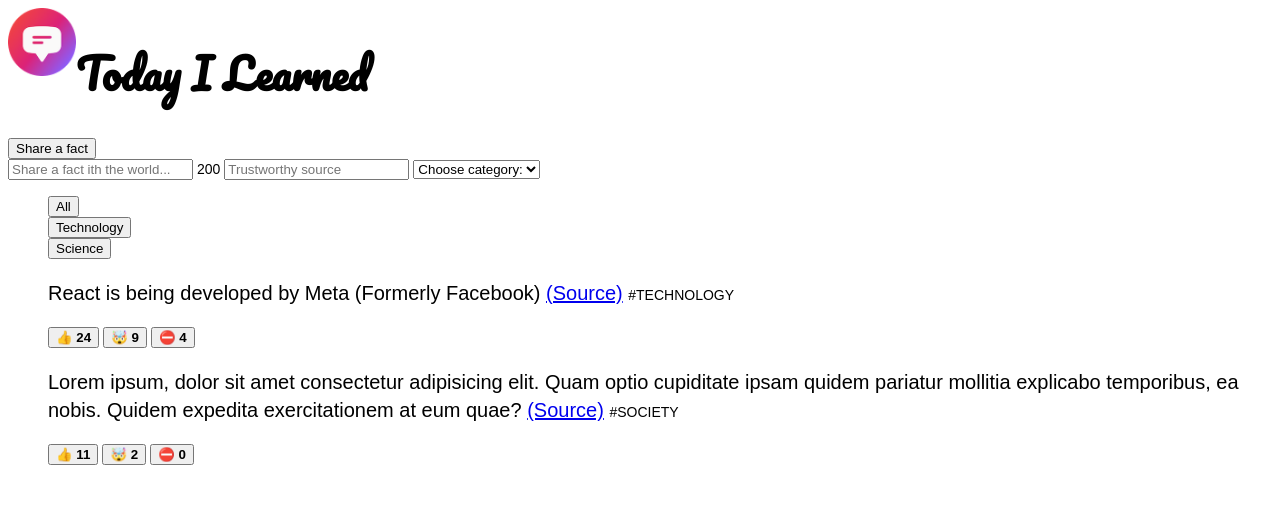
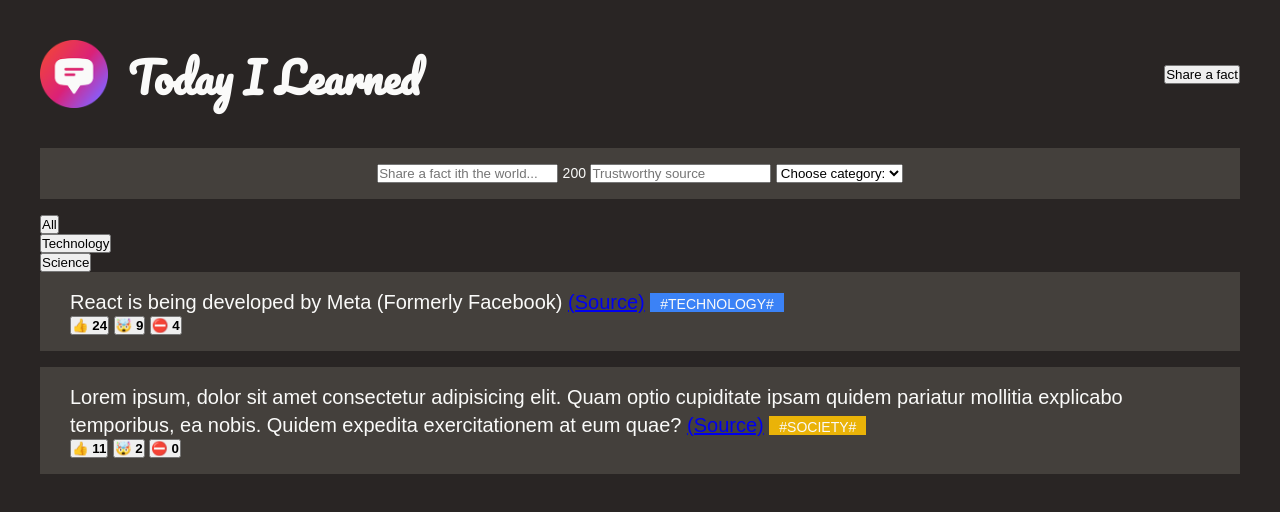
Before and after one commit to brianmbe/Fullstack-app-in-a-wkend, a plain HTML site: page index.html in a window 1280 px wide. Drawn offline with Linux system fonts and the light colour scheme; a web font is replaced by a local one.

Commit message:
add more styles to the app

```diff
--- a/index.html
+++ b/index.html
@@ -7,7 +7,7 @@
     <link rel="stylesheet" href="styles.css" />
   </head>
   <body>
-    <header>
+    <header class="header">
       <div class="logo">
         <img src="./logo.png" alt="Logo" width="68" height="68" />
         <h1 class="title">Today I Learned</h1>
@@ -15,7 +15,7 @@
       <button>Share a fact</button>
     </header>
 
-    <form action="">
+    <form action="" class="card fact-form">
       <input type="text" placeholder="Share a fact ith the world..." />
       <span>200</span>
       <input type="text" placeholder="Trustworthy source" />
@@ -42,11 +42,13 @@
         </ul>
       </aside>
       <ul>
-        <li>
+        <li class="card">
           <p>
             React is being developed by Meta (Formerly Facebook)
             <a href="https://opensource.fb.com/" target="_blank">(Source)</a>
-            <span class="tag">#Technology</span>
+            <span class="tag" style="background-color: #3b82f6"
+              >#Technology#</span
+            >
           </p>
           <div>
             <button>👍 <strong>24</strong></button>
@@ -54,7 +56,7 @@
             <button>⛔️ <strong>4</strong></button>
           </div>
         </li>
-        <li>
+        <li class="card">
           <p>
             Lorem ipsum, dolor sit amet consectetur adipisicing elit. Quam optio
             cupiditate ipsam quidem pariatur mollitia explicabo temporibus, ea
@@ -64,7 +66,7 @@
               target="_blank"
               >(Source)</a
             >
-            <span class="tag">#society</span>
+            <span class="tag" style="background-color: #eab308">#society#</span>
           </p>
           <div>
             <button>👍 <strong>11</strong></button>
--- a/styles.css
+++ b/styles.css
@@ -1,25 +1,65 @@
 @import url("https://fonts.googleapis.com/css2?family=Coiny&family=Pacifico&family=Sono:wght@400;600;700&display=swap");
+
+/* Global reset */
+* {
+  padding: 0;
+  margin: 0;
+  box-sizing: border-box;
+}
+/* Global reset */
+
+body {
+  background-color: #292524;
+  color: #fafaf9;
+  font-family: "Sono", sans-serif;
+  padding: 40px;
+}
+
+.header {
+  display: flex;
+  justify-content: space-between;
+  align-items: center;
+  margin-bottom: 40px;
+}
+
+.logo {
+  display: flex;
+  gap: 20px;
+  align-items: center;
+}
+
+.fact-form {
+  margin-bottom: 40px;
+  padding: 16px 40px;
+  text-align: center;
+}
 
 .title {
   font-size: 42px;
   /* text-transform: uppercase; */
   font-family: "Pacifico", sans-serif;
-}
-
-.logo {
-  display: flex;
+  line-height: 1;
+  margin-top: 6px;
 }
 
 .tag {
   text-transform: uppercase;
   font-size: 14px;
   font-family: "Coiny", sans-serif;
+  padding-top: 3px;
+  padding-left: 10px;
+  padding-right: 10px;
+}
+
+.card {
+  background-color: #44403c;
+  margin-bottom: 16px;
+  padding: 16px 30px;
 }
 
 p {
   font-size: 20px;
   line-height: 1.4;
-  font-family: "Sono", sans-serif;
 }
 
 span {
```
